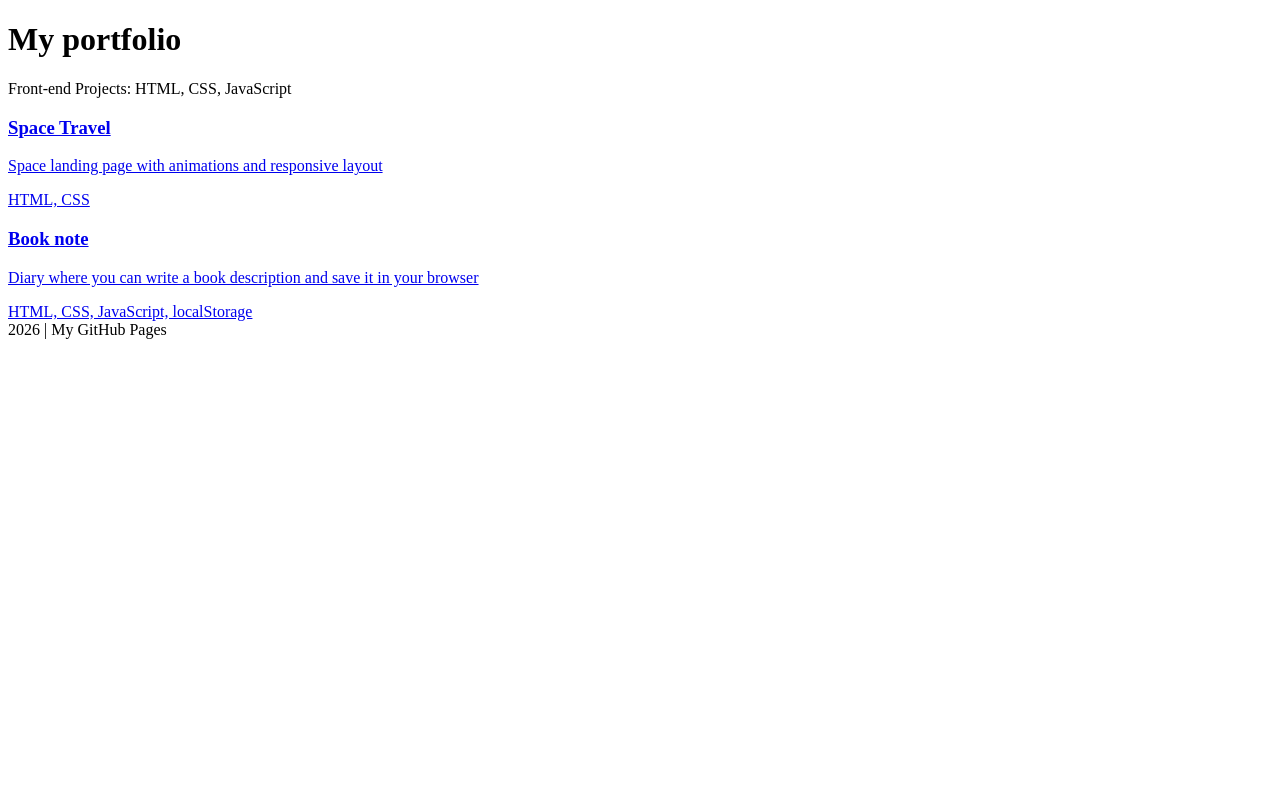
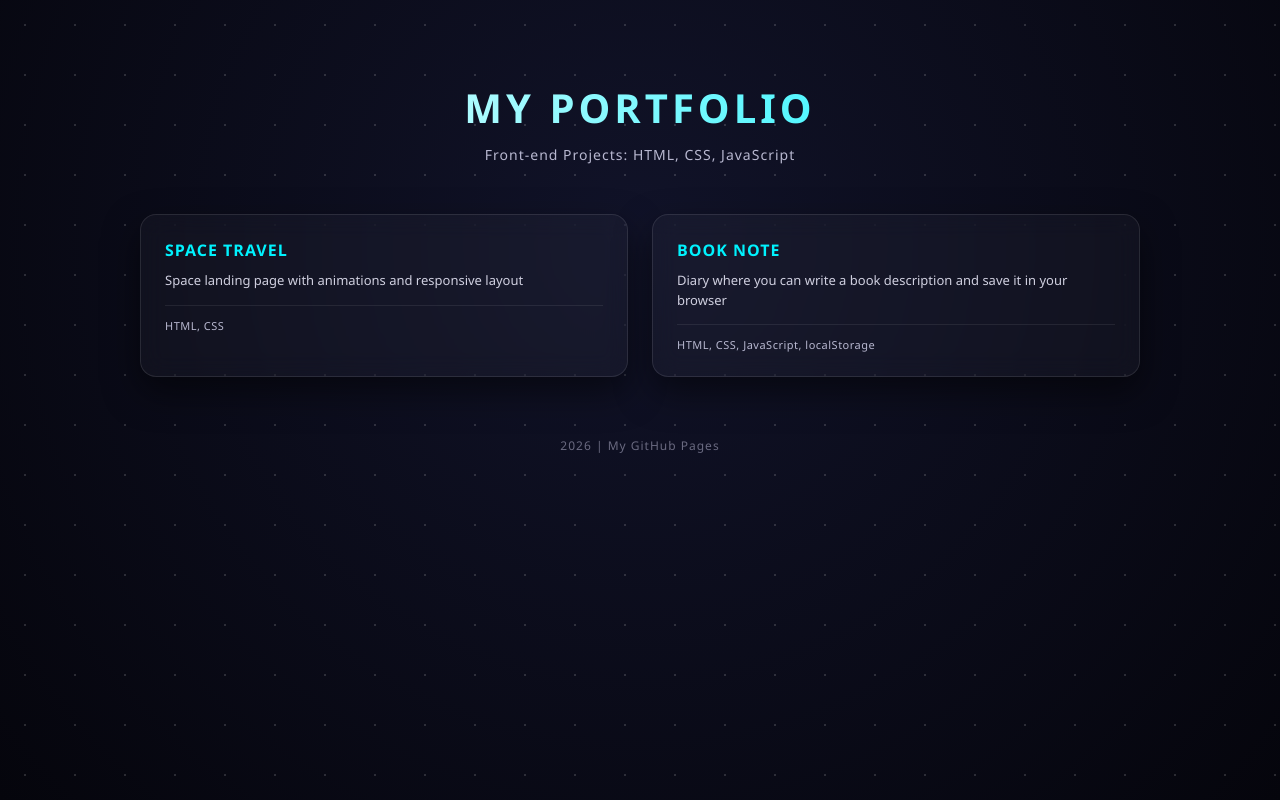
Before and after one commit to XnadezhdaX/Portfolio, a plain HTML site: page index.html in a window 1280 px wide. Drawn offline with Linux system fonts and the light colour scheme.

Commit message:
changing links

```diff
--- a/index.html
+++ b/index.html
@@ -4,7 +4,7 @@
   <meta charset="UTF-8">
   <meta name="viewport" content="width=device-width, initial-scale=1.0">
   <title>My portfolio</title>
-  <link rel="stylesheet" href="projects.css">
+  <link rel="stylesheet" href="style.css">
 </head>
 
 <body>
```
